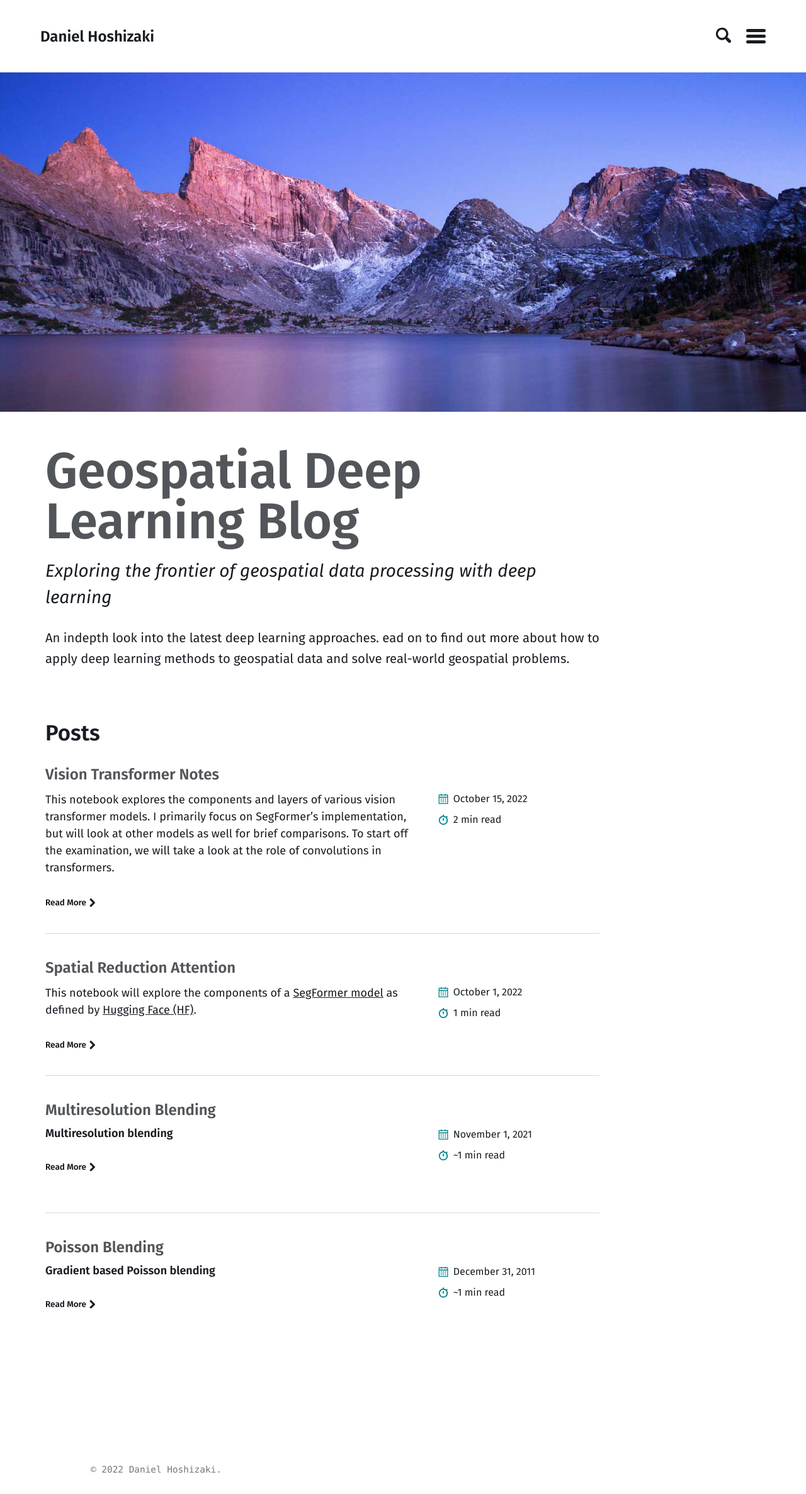
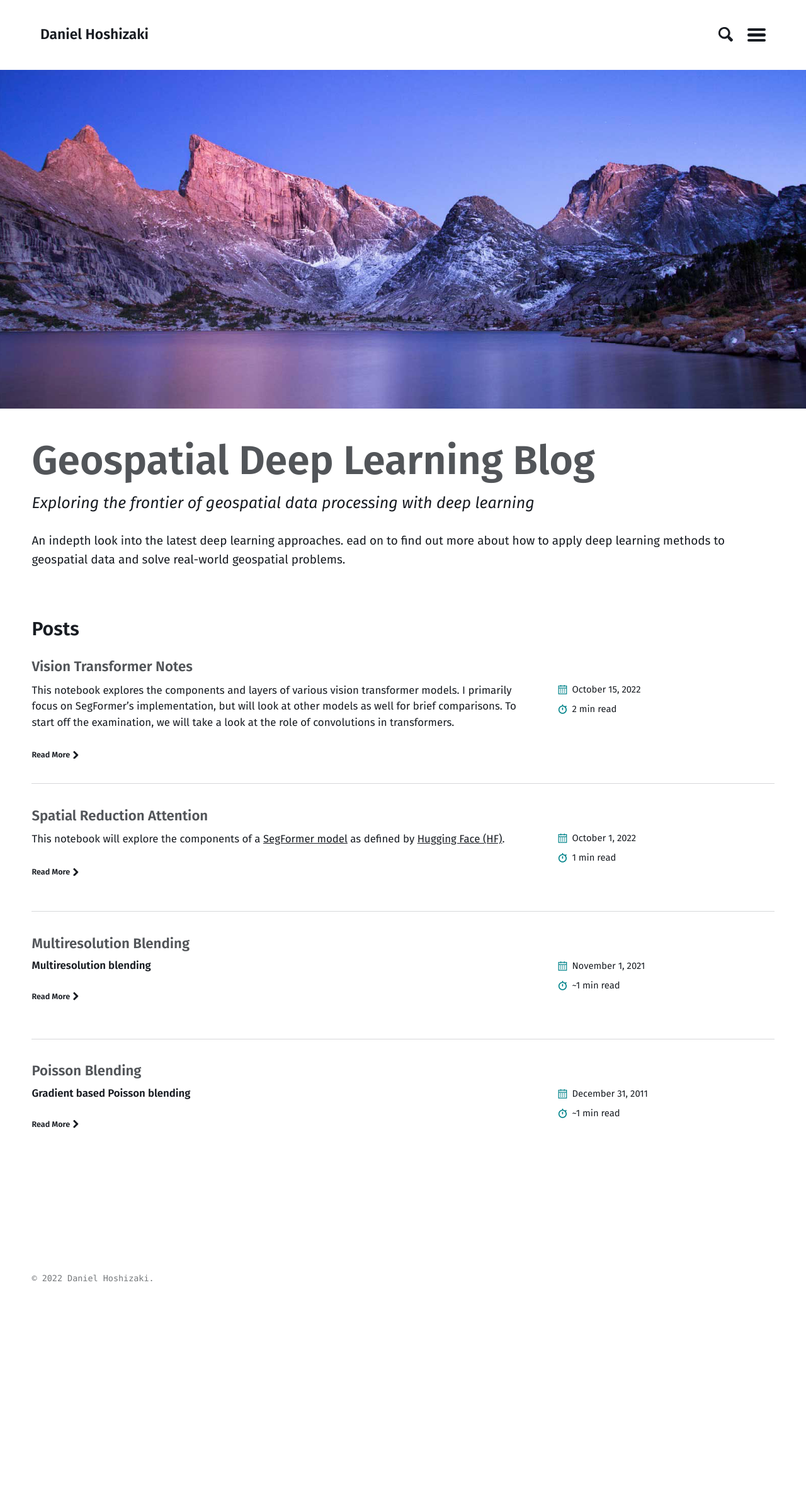
Before and after one commit to mmistakes/jekyll-theme-basically-basic, a Jekyll site: the page built from index.md, in a window 1280 px wide. Shown: the whole page at 63% size. Built offline with Jekyll 4.4.1, drawn with Linux system fonts in a browser that asks for light colours; after the commit the page ends 2066 px from its top, so only the background shows below that.

Commit message:
change width attempt

```diff
--- a/_sass/basically-basic/_layout.scss
+++ b/_sass/basically-basic/_layout.scss
@@ -57,7 +57,7 @@ main {
 }
 
 .inner {
-  max-width: $large;
+  max-width: $xlarge;
 }
 
 /*
--- a/_sass/basically-basic/_variables.scss
+++ b/_sass/basically-basic/_variables.scss
@@ -6,7 +6,7 @@
 $small: 320px !default;
 $medium: 768px !default;
 $large: 1024px !default;
-$xlarge: 1280px !default;
+$xlarge: 1680px !default;
 
 /* Fluid type */
 $base-font-size: 16px !default;
```
